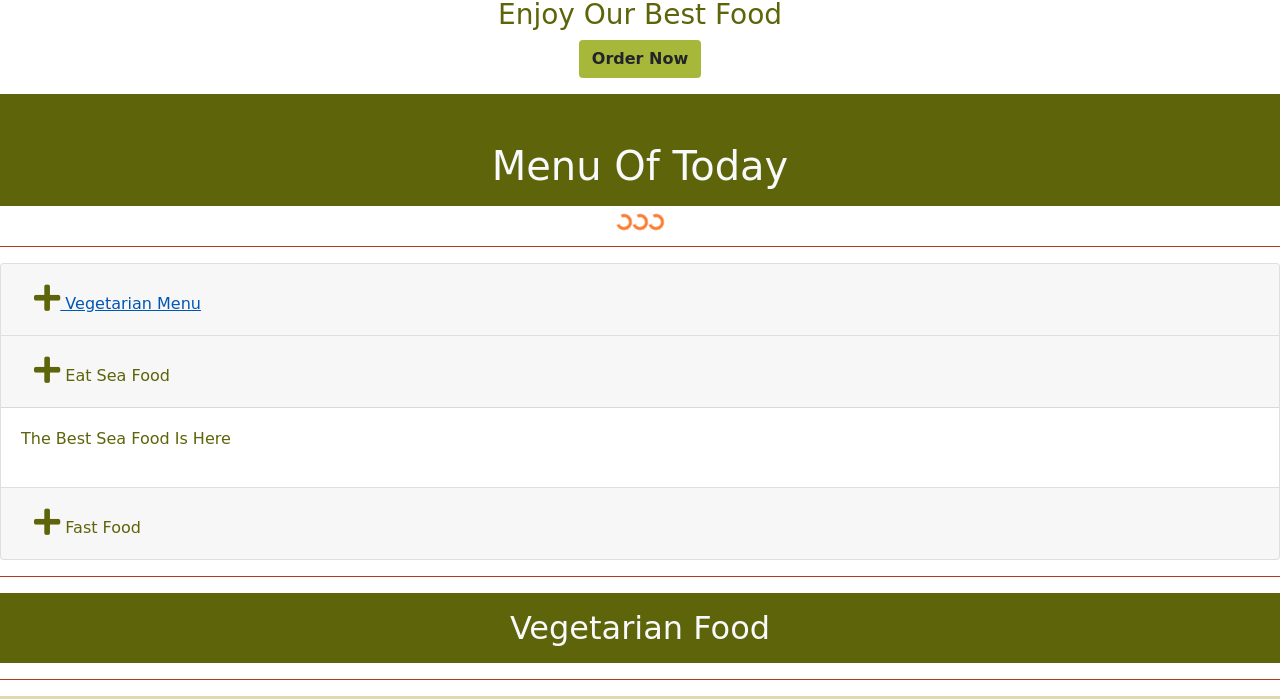
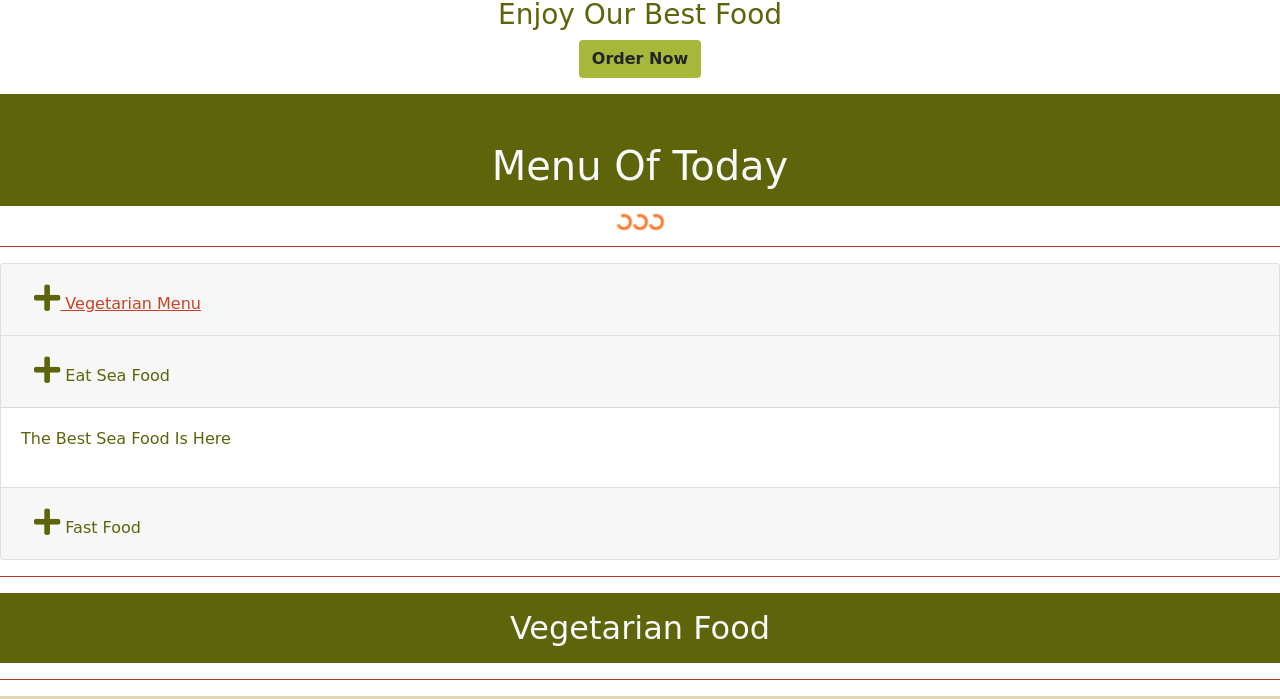
Before and after one commit to Miramali/Bootstrap-Project-one, a plain HTML site: page index.html in a window 1280 px wide. In both pictures the pointer is over the button "Vegetarian Menu". Shown: the part 623-1322 px from the top of the page. Drawn offline with nearby package versions, Linux system fonts and the light colour scheme.

Commit message:
Update style.css

```diff
--- a/css/style.css
+++ b/css/style.css
@@ -28,6 +28,9 @@ nav{
 h1,h3,p, .card-header .btn{
   color: #5e6409;
 
+}
+.card-header .btn:hover{
+color:#c74126
 }
 hr{
   height:2px;
```
